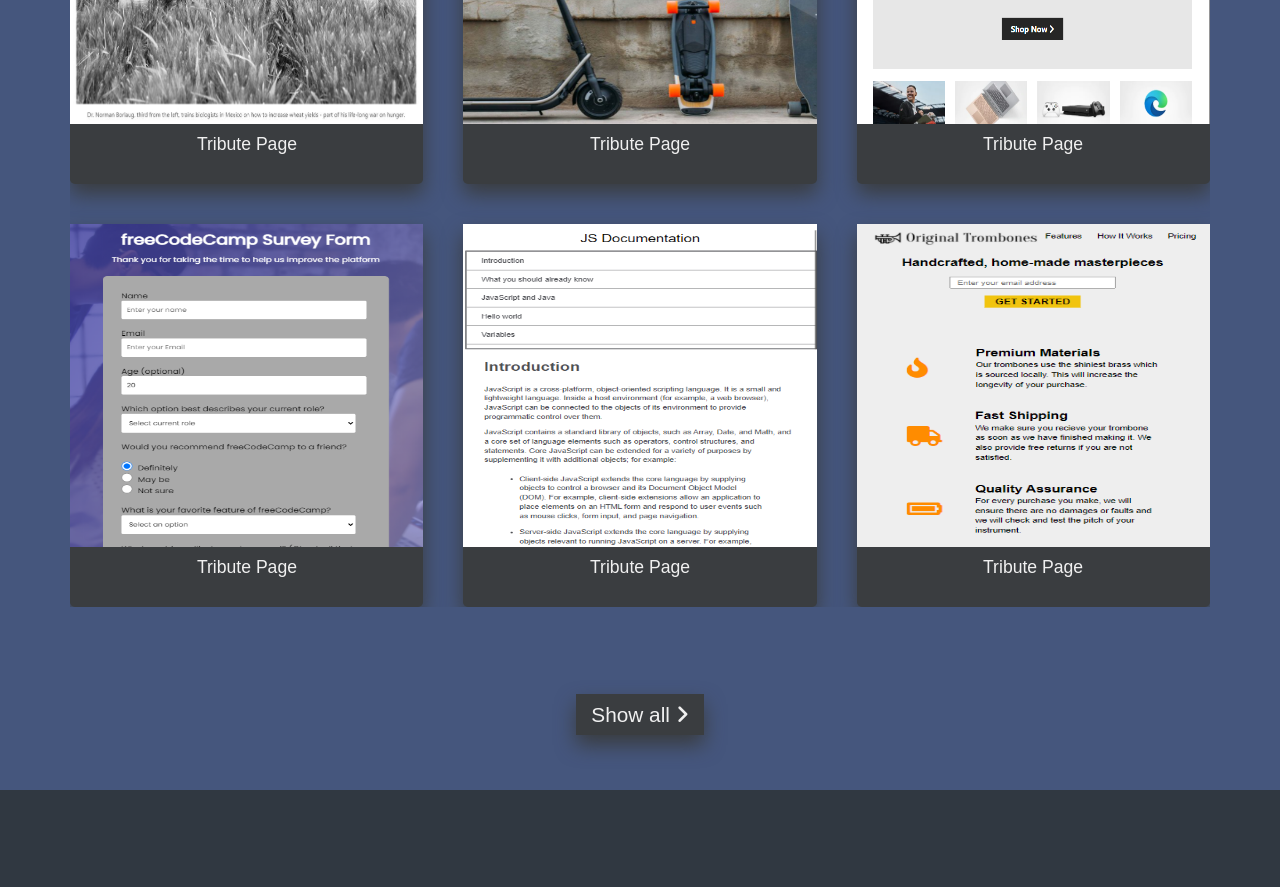
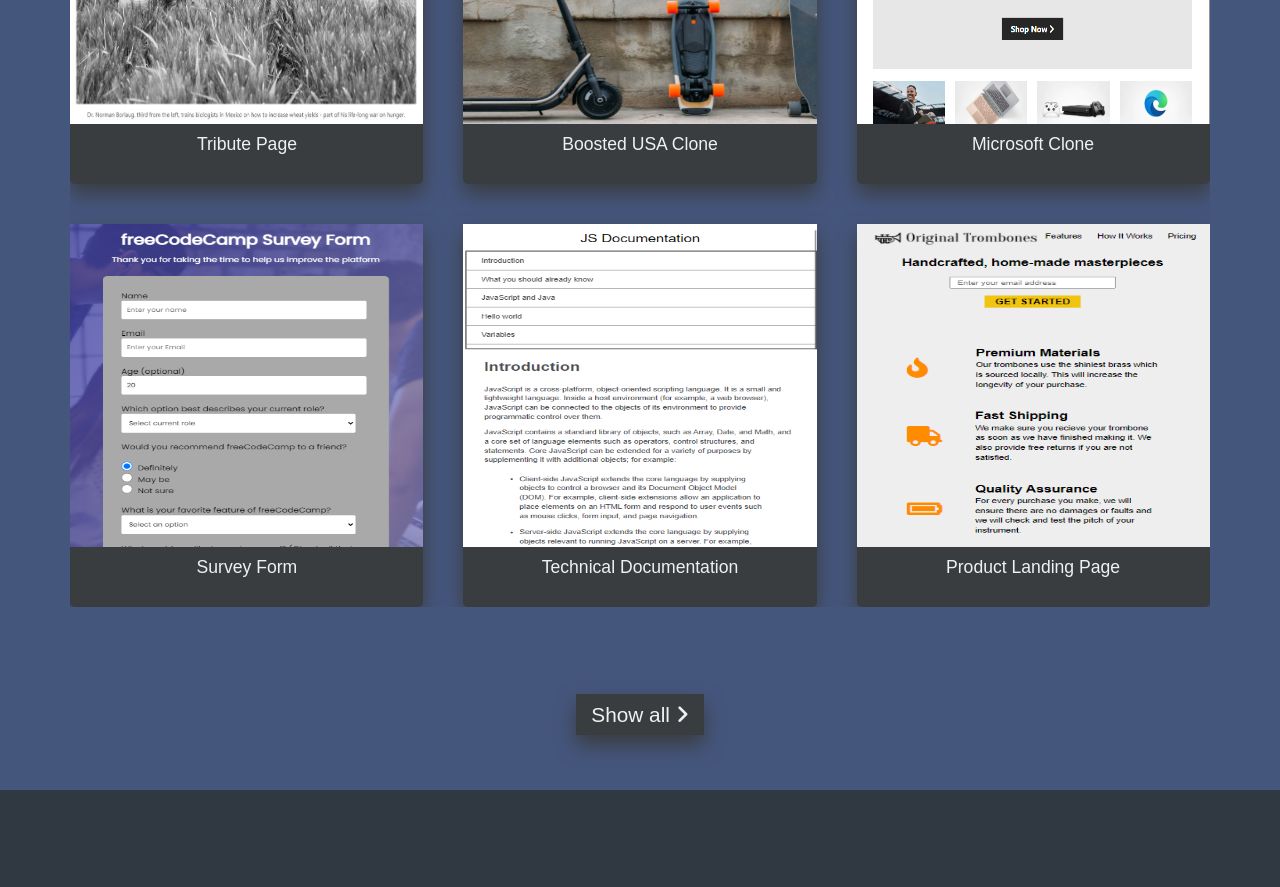
Before and after one commit to danshika42/personal_portfolio_Anshika_dubey, a plain HTML site: page index.html in a window 1280 px wide. Shown: the part 920-1807 px from the top of the page. Drawn offline with Linux system fonts and the light colour scheme.

Commit message:
update title

```diff
--- a/index.html
+++ b/index.html
@@ -54,7 +54,7 @@
                                     <img src="img/bUsa.png" alt="">
                                 </div>
                                 <div class="img-content">
-                                   <p><span class="code"><</span>  Tribute Page   <span class="code">/></span></p>
+                                   <p><span class="code"><</span>  Boosted USA Clone   <span class="code">/></span></p>
                                 </div>
                             </a>
                         </div>
@@ -64,7 +64,7 @@
                                     <img src="img/microsoft.png" alt="">
                                 </div>
                                 <div class="img-content">
-                                   <p><span class="code"><</span>  Tribute Page   <span class="code">/></span></p>
+                                   <p><span class="code"><</span>  Microsoft Clone   <span class="code">/></span></p>
                                 </div>
                             </a>
                         </div>
@@ -74,7 +74,7 @@
                                     <img src="img/survey_form.png" alt="">
                                 </div>
                                 <div class="img-content">
-                                   <p><span class="code"><</span>  Tribute Page   <span class="code">/></span></p>
+                                   <p><span class="code"><</span>  Survey Form   <span class="code">/></span></p>
                                 </div>
                             </a>
                         </div>
@@ -84,7 +84,7 @@
                                     <img src="img/technical_documentation.png" alt="">
                                 </div>
                                 <div class="img-content">
-                                   <p><span class="code"><</span>  Tribute Page   <span class="code">/></span></p>
+                                   <p><span class="code"><</span>  Technical Documentation   <span class="code">/></span></p>
                                 </div>
                             </a>
                         </div>
@@ -94,7 +94,7 @@
                                     <img src="img/product_landing.png" alt="">
                                 </div>
                                 <div class="img-content">
-                                   <p><span class="code"><</span>  Tribute Page   <span class="code">/></span></p>
+                                   <p><span class="code"><</span>  Product Landing Page   <span class="code">/></span></p>
                                 </div>
                             </a>
                         </div>
```
Also changed, not shown: img/img1.jpeg (added), img/img10.jpeg (added), img/img2.jpeg (added), img/img3.jpeg (added), img/img4.jpeg (added), img/img5.jpeg (added), img/img6.jpeg (added), img/img7.jpeg (added), img/img8.jpeg (added), img/img9.jpeg (added), img/result 1st sem.png (added).
